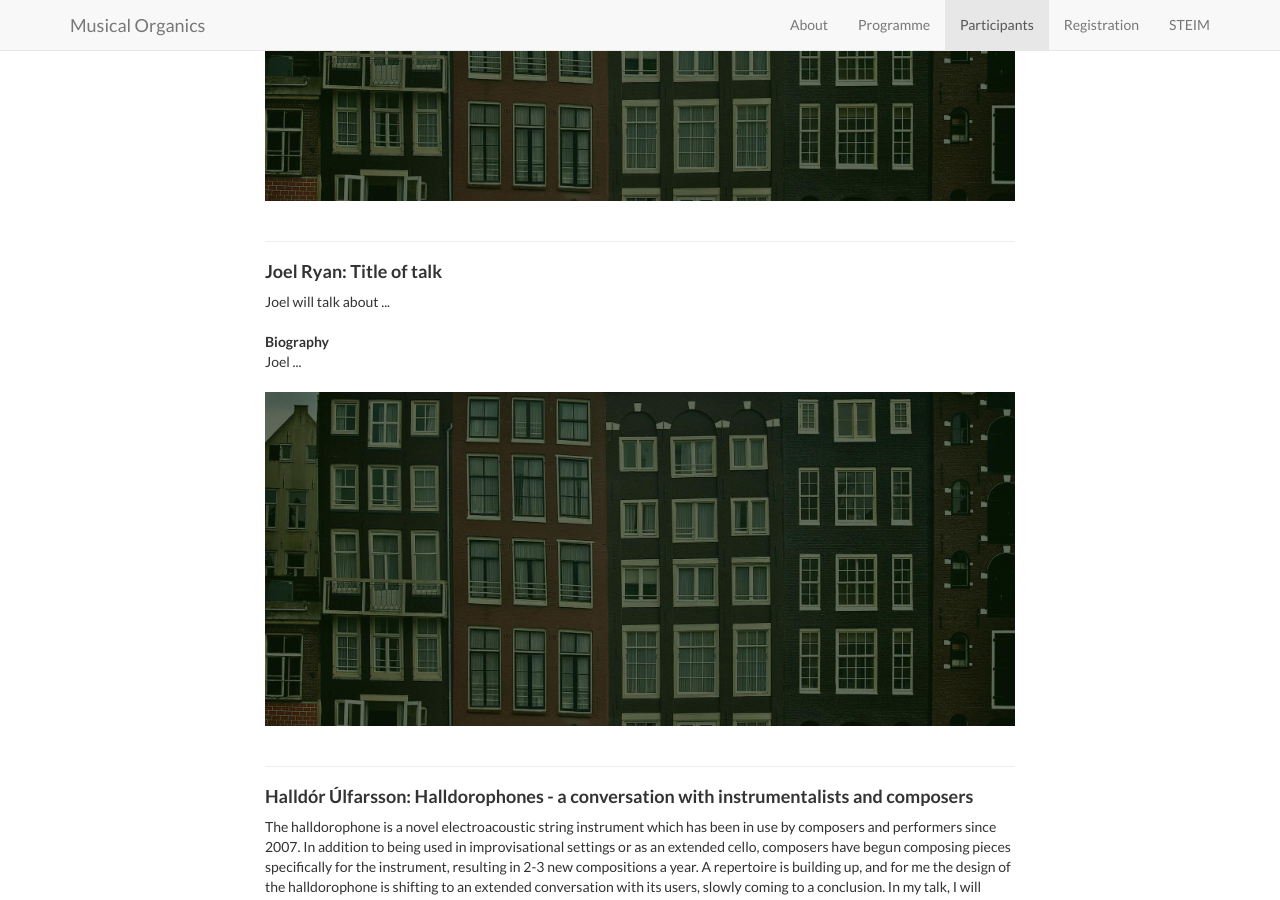
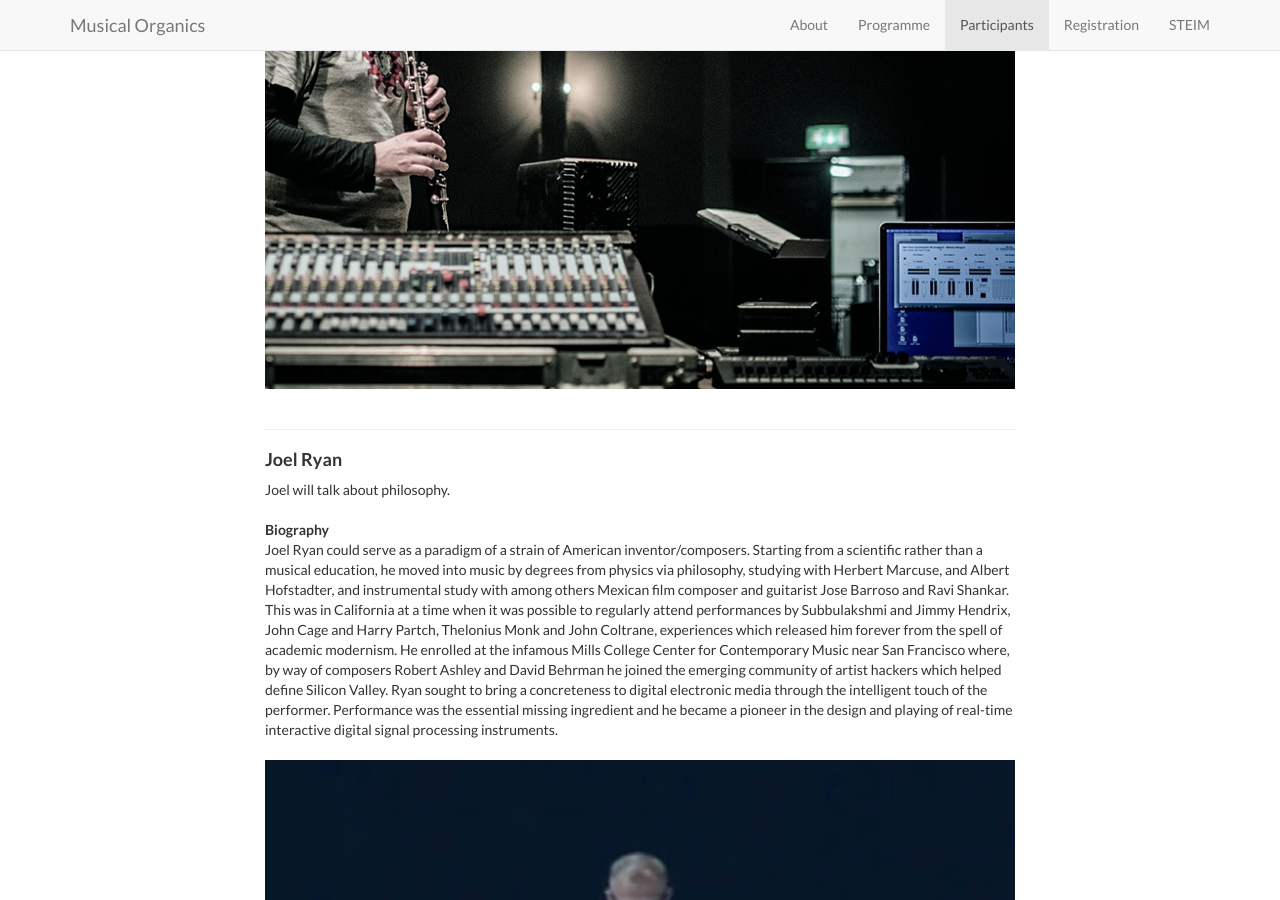
Before and after one commit to thormagnusson/steim, a Jekyll site: the page built from index.html, in a window 1280 px wide and 900 px high, scrolled down 8734 px. Built offline with Jekyll 4.4.1, drawn with Linux system fonts in a browser that asks for light colours.

Commit message:
programme update

```diff
--- a/_includes/participants.html
+++ b/_includes/participants.html
@@ -126,23 +126,22 @@ instrument design and performance</b></h4>
 
 
             <div class="image-wrapper">
-            <img src="img/banner-bg.jpg" alt="Pete Furniss" class="scale-image" />
+            <img src="img/pete.jpg" alt="Pete Furniss" class="scale-image" />
             <div />
 
 
              <br><hr>
-            <h4><b>Joel Ryan: Title of talk</b></h4>
+            <h4><b>Joel Ryan</b></h4>
 
-            Joel will talk about ... <br>
+            Joel will talk about philosophy. <br>
 
             <br><b>Biography</b><br>
 
-            Joel ...
-            <br><br>
+            Joel Ryan could serve as a paradigm of a strain of American inventor/composers. Starting from a scientific rather than a musical education, he moved into music by degrees from physics via philosophy, studying with Herbert Marcuse, and Albert Hofstadter, and instrumental study with among others Mexican film composer and guitarist Jose Barroso and Ravi Shankar. This was in California at a time when it was possible to regularly attend performances by Subbulakshmi and Jimmy Hendrix, John Cage and Harry Partch, Thelonius Monk and John Coltrane, experiences which released him forever from the spell of academic modernism. He enrolled at the infamous Mills College Center for Contemporary Music near San Francisco where, by way of composers Robert Ashley and David Behrman he joined the emerging community of artist hackers which helped define Silicon Valley. Ryan sought to bring a concreteness to digital electronic media through the intelligent touch of the performer. Performance was the essential missing ingredient and he became a pioneer in the design and playing of real-time interactive digital signal processing instruments.<br><br>
 
 
             <div class="image-wrapper">
-            <img src="img/banner-bg.jpg" alt="Joel Ryan" class="scale-image" />
+            <img src="img/joel.jpg" alt="Joel Ryan" class="scale-image" />
             <div />
 
 
```
Also changed, not shown: img/hans.jpg (added), img/joel.jpg (added), img/pete.jpg (added).
